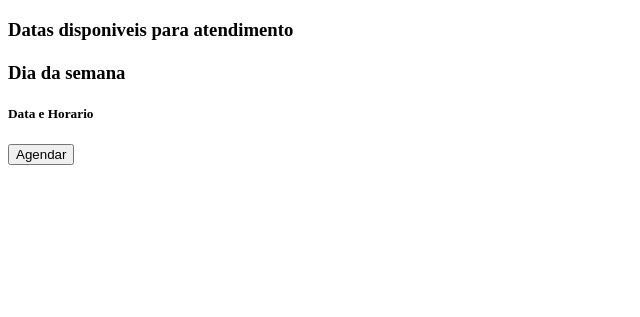
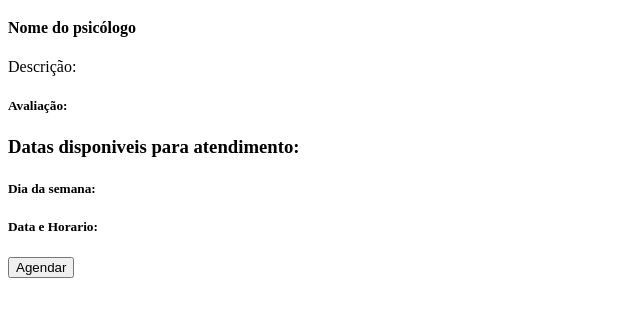
Before and after one commit to gabrielcc5/CO-DESIGN-DE-APLICATIVOS-, a plain HTML site: page Horarios e datas.html in a window 1280 px wide. Shown: the part 95-412 px from the top of the page, without its empty margins (0-640 px from the left). Drawn offline with Linux system fonts and the light colour scheme.

Commit message:
Spotfy feito

```diff
--- a/Horarios e datas.html
+++ b/Horarios e datas.html
@@ -20,18 +20,22 @@
 
 
         <main>
-            <h3>Datas disponiveis para atendimento</h3>
+            <h4>Nome do psicólogo</h4>
+            <p>Descrição:</p>
+            <h5>Avaliação: </h5>
+
+            <h3>Datas disponiveis para atendimento:</h3>
 
 
-            <h4>
-                <p>
-                    <h3>Dia da semana</h3>
-                    <h5>Data e Horario</h5>
-                    <a href="Agendamento.html">
-                    <button>Agendar</button>
-                    </a>
-                </p>
-            </h4>
+
+            <p>
+                <h5>Dia da semana:</h5>
+                <h5>Data e Horario:</h5>
+                <a href="Agendamento.html">
+                <button>Agendar</button>
+                </a>
+            </p>
+
 
 
 
```
Also changed, not shown: Spotify.html (+4 -1 lines).
